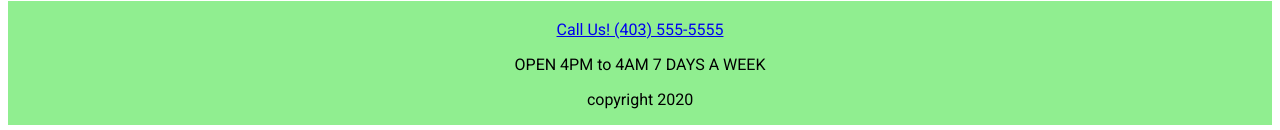
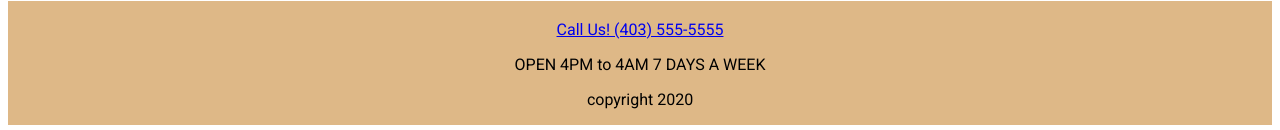
Before and after one commit to wyrdmoon/okotokspizzaproject, a plain HTML site: page index.html in a window 1280 px wide. Shown: the part 1051-1181 px from the top of the page. Drawn offline with Linux system fonts and the light colour scheme.

Commit message:
changed the footer to burlywood

```diff
--- a/index.html
+++ b/index.html
@@ -77,7 +77,7 @@
             <div id="map"><iframe width="250 vw" height="200 vh" src="https://www.yelp.com/map/pizza-hut-okotoks-2"frameborder="0"
                 allow="accelerometer; autoplay; encrypted-media; gyroscope; picture-in-picture" allowfullscreen></iframe></div>
     </div>
-    <div id="footer" style="background-color: lightgreen;" style="font-weight: bolder;">
+    <div id="footer" style="background-color: burlywood;" style="font-weight: bolder;">
 
         <div>
             <br>
```
Also changed, not shown: pages/menu.html (+1 -1 lines), 1 other file.
